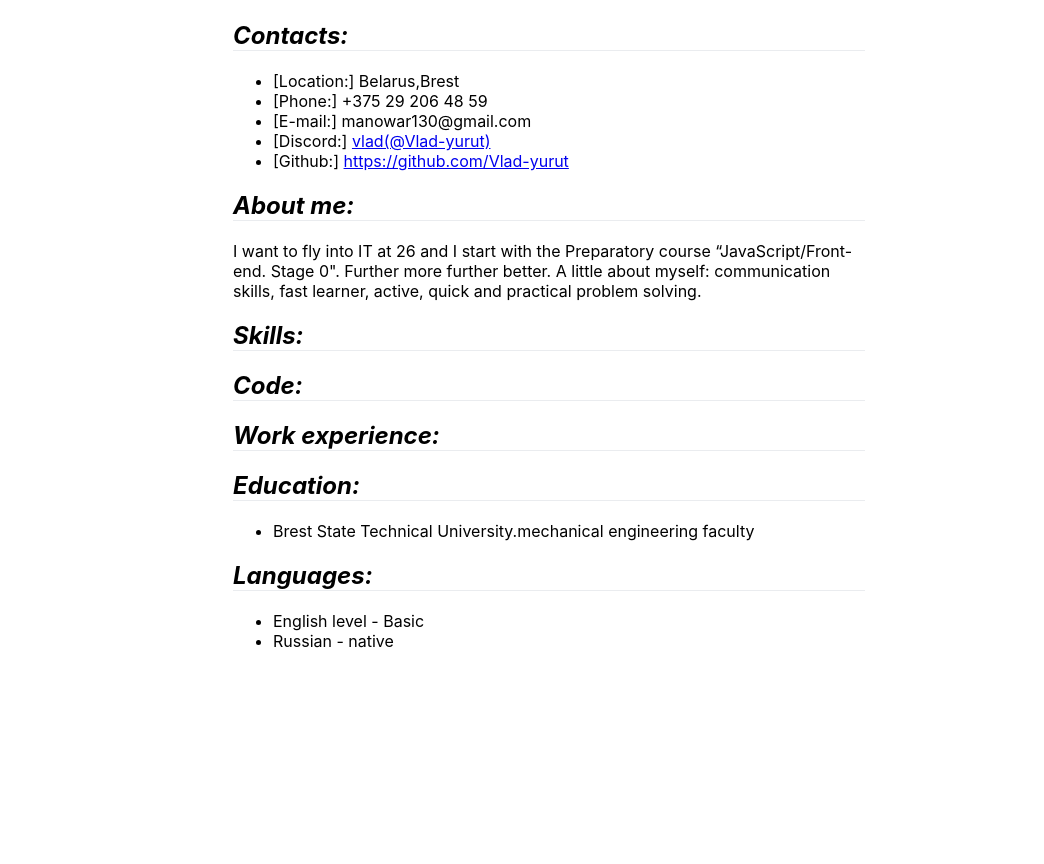
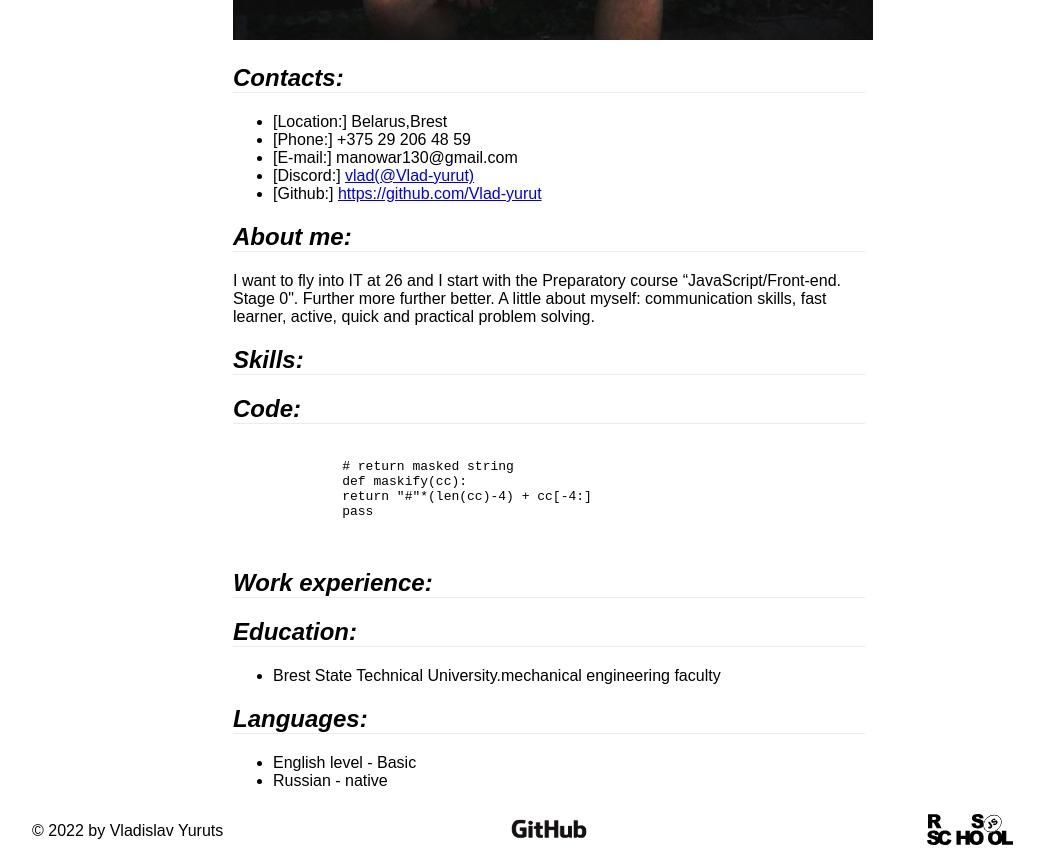
Before and after one commit to Vlad-yurut/rsschool-cv, a plain HTML site: page index.html in a window 1280 px wide. Shown: the part 774-1638 px from the top of the page, without its empty margins (91-1135 px from the left). Before the commit the page ends 1441 px from the top, so only its background shows below. Drawn offline with Linux system fonts and the light colour scheme; a web font is replaced by a local one.

Commit message:
docs: uptade7 index.html and added github_logo,rs_school_js  fales

```diff
--- a/index.html
+++ b/index.html
@@ -6,16 +6,32 @@
     <meta name="viewport" content="width=device-width, initial-scale=1.0">
     <title>CV</title>
     <link rel="stylesheet" href="style.css">
+    <link rel="preconnect" href="https://fonts.googleapis.com">
+    <link rel="preconnect" href="https://fonts.gstatic.com" crossorigin>
+    <link href="https://fonts.googleapis.com/css2?family=Kdam+Thmor+Pro&display=swap" rel="stylesheet">
   </head>
   <body>
+    <nav class="nav">
+      <ul class="nav-list">
+        <li class="nav-item"><a href="#Contacts" >Contacts</a></li>
+        <li class="nav-item"><a href="#About-me">About me</a></li>
+        <li class="nav-item"><a href="#Skills">Skills</a></li>
+        <li class="nav-item"><a href="#Code">Code</a></li>
+        <li class="nav-item"><a href="#Work-experience">Work experience</a></li>
+        <li class="nav-item"><a href="#Education">Education</a></li>
+        <li class="nav-item"><a href="#Languages">languages</a></li>
+      </ul>
+    </nav>
       <div class="main-container">
         <div class="left">
-          <h1><a class="link" href="https://vlad-yurut.github.io/rsschool-cv/">rsschool-cv</a></h1>
+          <p class="link" > <a href="https://vlad-yurut.github.io/rsschool-cv/">rsschool-cv</a></p>
           <section class="intr">
             <h1 class="name">Vladislav Yuruts</h1>
           </section>
-          <img src="photo.jpg" alt="my photo">
-        <section class="contacts">
+          <div>
+          <img src="assets/img/photo.jpg" alt="my photo">
+         </div>
+        <section id="Contacts" class="contacts">
             <h2><i>Contacts:</i></h2>
             <ul class="contacts-list">
               <li>[Location:] Belarus,Brest</li>
@@ -35,29 +51,62 @@
               A little about myself: communication skills, fast learner, active, quick and practical problem solving.
             </p>
           </section>
-          <section class="skills">
+          <section id="Skills" class="skills">
             <h2>Skills:</h2>
           </section>
           <section class="Code">
-            <h2 id="code" class="code-title">Code:</h2>
+            <h2 id="Code" class="code-title">Code:</h2>
+            <pre>
+              <code>
+              # return masked string
+              def maskify(cc):
+              return "#"*(len(cc)-4) + cc[-4:]
+              pass
+              </code>
+            </pre>
           </section>
           <section class="Work experience">
             <h2 id="Work-experience" class="Work experience-title">Work experience:</h2>
           </section>
-          <section class="education">
-            <h2 id="edu" class="education-title">Education:</h2>
-            <ul class="education-list">
+          <section class="Education">
+            <h2 id="Education" class="education-title">Education:</h2>
+            <ul class="Education-list">
               <li>Brest State Technical University.mechanical engineering faculty</li>
             </ul>
           </section>
-          <section class="languages">
-            <h2 id="lang" class="languages-title">Languages:</h2>
-            <ul class="languages-list">
+          <section class="Languages">
+            <h2 id="Languages" class="languages-title">Languages:</h2>
+            <ul class="Languages-list">
               <li>English level - Basic</li>
               <li>Russian - native</li>
             </ul>
           </section>
         </div>
       </div>
-  </body>
+      <footer class="page-footer">
+        <div class="col">
+          <p>© 2022 by Vladislav Yuruts</p>
+        </div>
+        <div class="col">
+          <a href="https://github.com/Vlad-yurut" target="_blank">
+            <img
+              src="assets/img/GitHub_Logo.png"
+              width="86"
+              height="32"
+              alt="Github"
+            />
+          </a>
+        </div>
+        <div class="col">
+          <a href="https://rs.school/js/" target="_blank">
+            <img
+              src="assets/svg/rs_school_js.svg"
+              width="86"
+              height="32"
+              alt="RS School"
+            />
+          </a>
+        </div>
+      </footer>
+   </body>
 </html>
--- a/style.css
+++ b/style.css
@@ -1,7 +1,11 @@
+html {
+  scroll-behavior: smooth;
+}
+
 body
   {
     font-family: -apple-system,BlinkMacSystemFont,"Segoe UI",Helvetica,Arial,sans-serif,"Apple Color Emoji","Segoe UI Emoji","Segoe UI Symbol";
-
+    font-family: 'Kdam Thmor Pro', sans-serif;
   }
 
   .main-container
@@ -10,11 +14,24 @@ body
     max-width: 50%;
   }
 
+  .nav-list {
+    display: flex;
+    flex-wrap: wrap;
+    justify-content: space-around;
+    margin: 0;
+    padding: 0;
+    list-style: none;
+
+  }
+
   .link
   {
     font-weight: bold;
     color: blue;
-    text-underline: none;
+    text-underline-offset: 0;
+    font-size: 2em;
+    margin-top: 30px;
+
   }
 
   .link:hover
@@ -29,3 +46,16 @@ body
     margin-bottom: 20px;
     font-style: italic;
   }
+
+  .page-footer
+  {
+    display: flex;
+    flex-direction: row;
+  }
+
+  .col
+  {
+    flex: 1 3 40%;
+    align-self: center;
+    text-align: center;
+  }
```
Also changed, not shown: assets/img/GitHub_Logo.png (added), assets/img/photo.jpg (renamed from photo.jpg), assets/svg/rs_school_js.svg (added), 1 other file.
